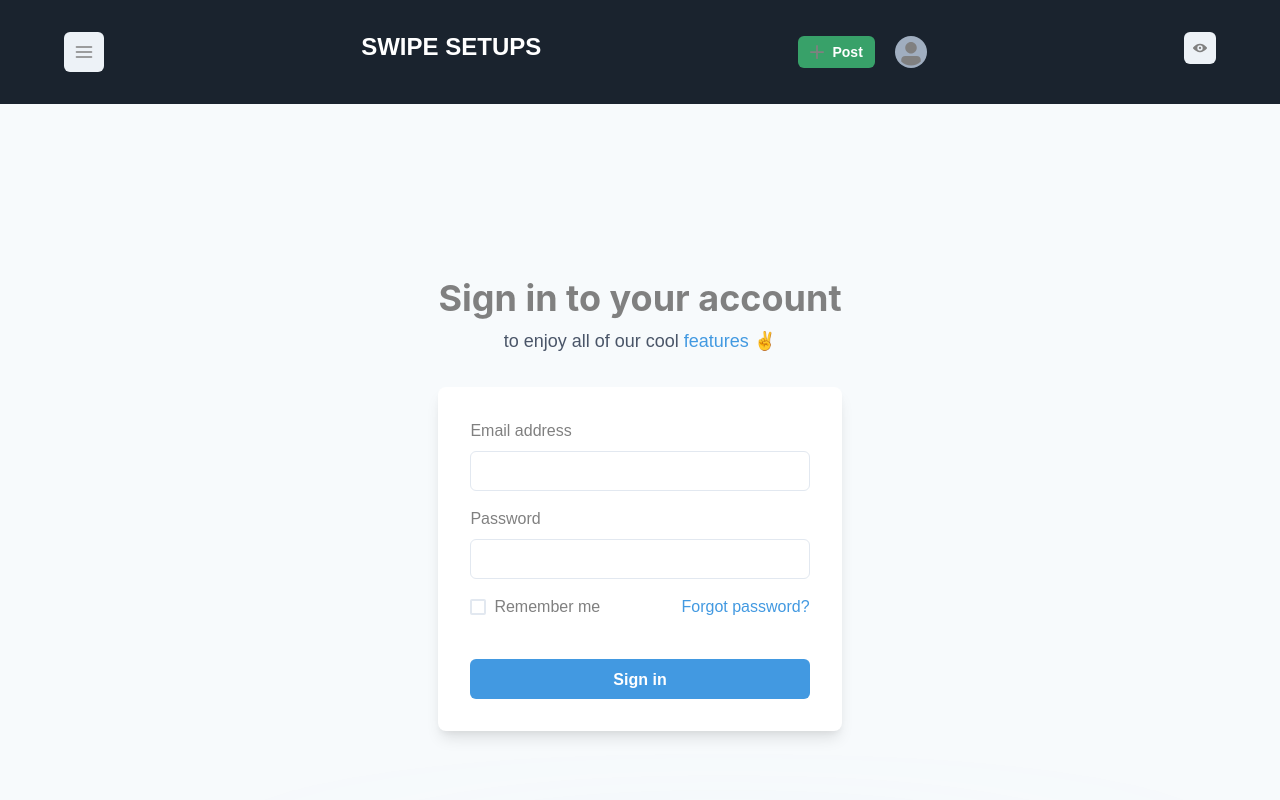
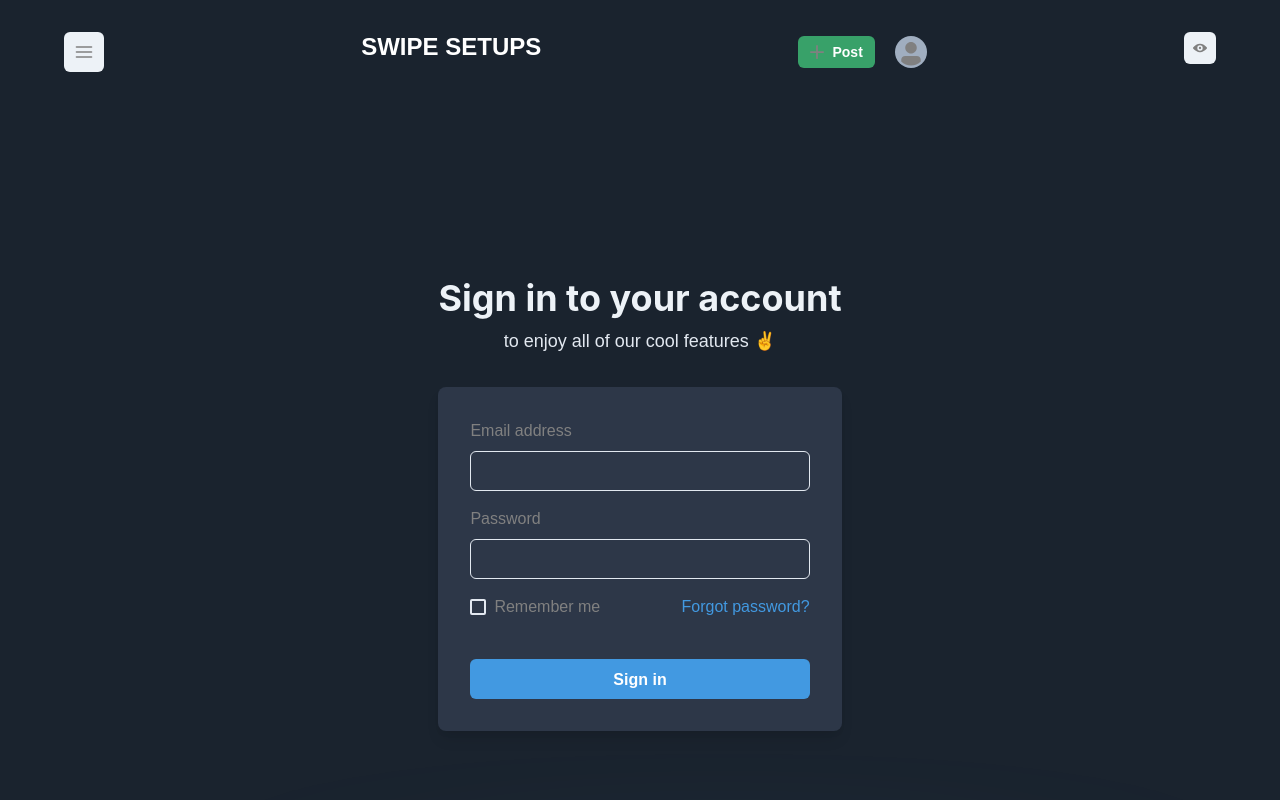
Before and after one commit to sov3333/ga-mern-project, a React (Vite) app in the folder client/: page /signin in a window 1280 px wide. Shown: the top 800 px of the page. Built offline with nearby package versions, Linux system fonts and the light colour scheme; a web font is replaced by a local one.

Commit message:
fix: styling for SignIn and SignUp

```diff
--- a/client/src/components/CardSignIn.jsx
+++ b/client/src/components/CardSignIn.jsx
@@ -57,23 +57,23 @@ export default function CardSignIn() {
       minH={'100vh'}
       align={'center'}
       justify={'center'}
-      bg={useColorModeValue('gray.50', 'gray.800')}
+      // bg={useColorModeValue('gray.50', 'gray.800')}
     >
       <Stack spacing={8} mx={'auto'} maxW={'lg'} py={12} px={6}>
         <Stack align={'center'}>
-          <Heading fontSize={'4xl'}>Sign in to your account</Heading>
-          <Text fontSize={'lg'} color={'gray.600'}>
-            to enjoy all of our cool <Link color={'blue.400'}>features</Link> ✌️
+          <Heading fontSize={'4xl'} color={'gray.100'}>Sign in to your account</Heading>
+          <Text fontSize={'lg'} color={'gray.200'}>
+            to enjoy all of our cool features ✌️
           </Text>
         </Stack>
         <Box
           rounded={'lg'}
-          bg={useColorModeValue('white', 'gray.700')}
+          bg={useColorModeValue('gray.700')}
           boxShadow={'lg'}
           p={8}
         >
           <form onSubmit={signInUser}>
-            <Stack spacing={4}>
+            <Stack spacing={4} color={'gray.300'}>
               <FormControl id='email'>
                 <FormLabel>Email address</FormLabel>
                 <Input
--- a/client/src/components/CardSignUp.jsx
+++ b/client/src/components/CardSignUp.jsx
@@ -72,24 +72,24 @@ export default function CardSignUp() {
       minH={'100vh'}
       align={'center'}
       justify={'center'}
-      bg={useColorModeValue('gray.50', 'gray.800')}
+      // bg={useColorModeValue('gray.50', 'gray.800')}
     >
       <Stack spacing={8} mx={'auto'} maxW={'lg'} py={12} px={6}>
         <Stack align={'center'}>
-          <Heading fontSize={'4xl'} textAlign={'center'}>
+          <Heading fontSize={'4xl'} textAlign={'center'} color={'gray.100'}>
             Sign up
           </Heading>
-          <Text fontSize={'lg'} color={'gray.600'}>
+          <Text fontSize={'lg'} color={'gray.200'}>
             to enjoy all of our cool features ✌️
           </Text>
         </Stack>
         <Box
           rounded={'lg'}
-          bg={useColorModeValue('white', 'gray.700')}
+          bg={useColorModeValue('gray.700')}
           boxShadow={'lg'}
           p={8}
         >
-          <Stack spacing={4}>
+          <Stack spacing={4} color={'gray.300'}>
             <form onSubmit={signUpUser}>
               <HStack>
                 <Box>
```
